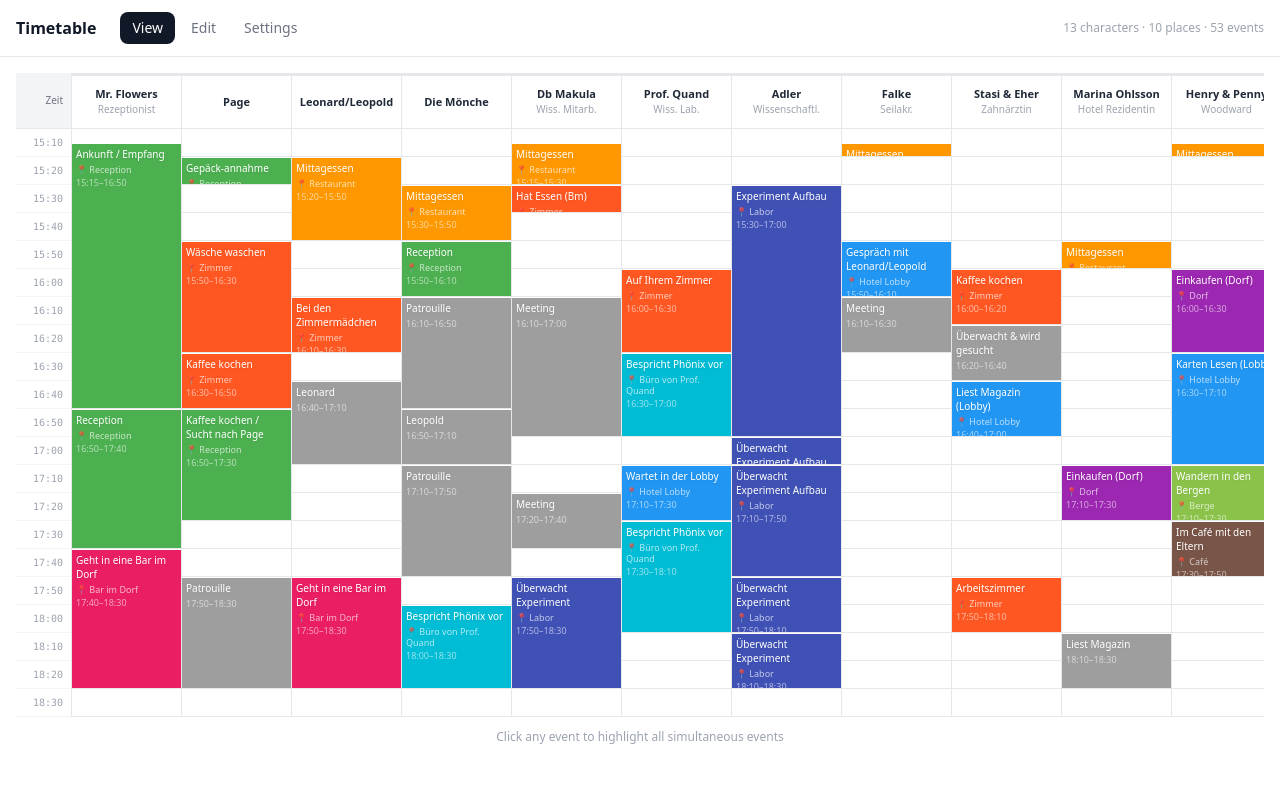
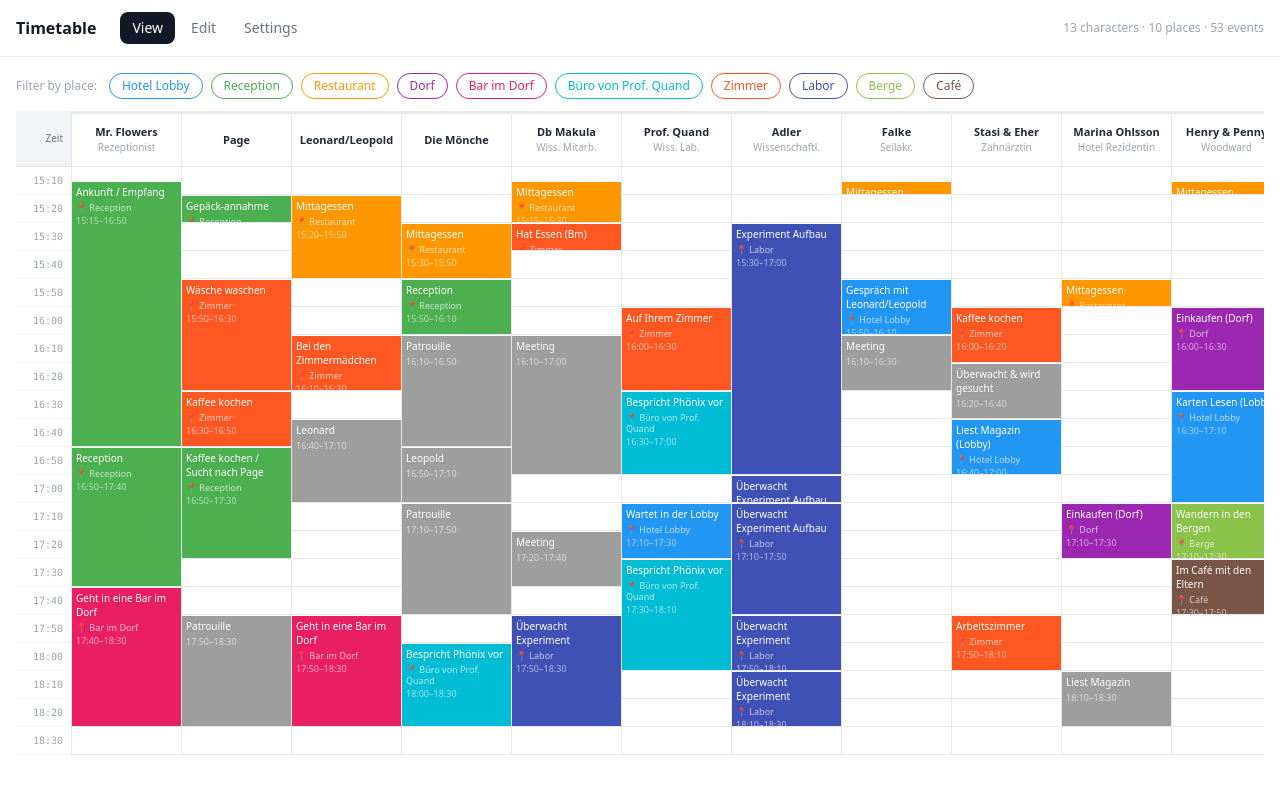
Before and after one commit to MichiGandi/RoleplayTimetable, a React (Vite) app: page / in a window 1280 px wide. Shown: the top 794 px of the page. Built offline with nearby package versions, Linux system fonts and the light colour scheme.

Commit message:
place filtering

```diff
--- a/src/components/TimetableView.tsx
+++ b/src/components/TimetableView.tsx
@@ -67,7 +67,7 @@ function clampDragSlot(
 }
 
 export default function TimetableView({ characters, events, places, isEditMode, onChange }: Props) {
-  const [activeTime, setActiveTime] = useState<string | null>(null)
+  const [activePlace, setActivePlace] = useState<string | null>(null)
   const [modal, setModal] = useState<ModalState | null>(null)
   const [drag, setDrag] = useState<DragState | null>(null)
   const dragRef = useRef<DragState | null>(null)
@@ -77,13 +77,12 @@ export default function TimetableView({ characters, events, places, isEditMode,
   const maxTime = allTimes.length ? allTimes.reduce((a, b) => timeToMinutes(a) > timeToMinutes(b) ? a : b) : '19:00'
   const slots = generateTimeSlots(minTime, maxTime)
 
-  // View mode highlight
-  const activeEvents = activeTime ? events.filter(e => isEventAtTime(e.startTime, e.endTime, activeTime)) : []
-  const highlightedEventIds = new Set(activeEvents.map(e => e.id))
-  const highlightedSlots = activeTime
-    ? new Set(slots.filter(slot => activeEvents.some(e => isEventAtTime(e.startTime, e.endTime, slot))))
-    : null
-  const isSlotHighlighted = (slot: string) => !activeTime || (highlightedSlots?.has(slot) ?? false)
+  // View mode highlight — by place
+  const highlightedEventIds = activePlace
+    ? new Set(events.filter(e => e.placeId === activePlace).map(e => e.id))
+    : new Set<string>()
+  const isEventHighlighted = (event: TimetableEvent) =>
+    !activePlace || highlightedEventIds.has(event.id)
 
   const isInDrag = (charId: string, slot: string): boolean => {
     if (!drag || drag.character.id !== charId) return false
@@ -134,8 +133,6 @@ export default function TimetableView({ characters, events, places, isEditMode,
     if (isEditMode) {
       e.stopPropagation()
       setModal({ character, event, prefillStart: event.startTime, prefillEnd: event.endTime })
-    } else {
-      setActiveTime(prev => prev === event.startTime ? null : event.startTime)
     }
   }, [isEditMode])
 
@@ -159,10 +156,31 @@ export default function TimetableView({ characters, events, places, isEditMode,
 
   return (
     <div className="overflow-x-auto">
-      {activeTime && !isEditMode && (
-        <div className="mb-3 px-4 py-2 bg-blue-50 border border-blue-200 rounded-lg text-sm text-blue-700 flex items-center justify-between">
-          <span>Showing all events active at <strong>{activeTime}</strong></span>
-          <button onClick={() => setActiveTime(null)} className="text-blue-500 hover:text-blue-700 font-medium ml-4">Clear ×</button>
+      {!isEditMode && places.length > 0 && (
+        <div className="mb-3 flex flex-wrap gap-2 items-center">
+          <span className="text-xs text-gray-400 mr-1">Filter by place:</span>
+          {places.map(place => (
+            <button
+              key={place.id}
+              onClick={() => setActivePlace(prev => prev === place.id ? null : place.id)}
+              className="flex items-center gap-1.5 px-3 py-1 rounded-full text-xs font-medium border transition-all"
+              style={{
+                backgroundColor: activePlace === place.id ? place.color : 'transparent',
+                borderColor: place.color,
+                color: activePlace === place.id ? 'white' : place.color,
+              }}
+            >
+              {place.name}
+            </button>
+          ))}
+          {activePlace && (
+            <button
+              onClick={() => setActivePlace(null)}
+              className="text-xs text-gray-400 hover:text-gray-600 px-2 py-1"
+            >
+              Clear ×
+            </button>
+          )}
         </div>
       )}
       {isEditMode && (
@@ -184,7 +202,7 @@ export default function TimetableView({ characters, events, places, isEditMode,
           {slots.map(slot => (
             <div
               key={slot}
-              className="border-b border-gray-100 flex items-center justify-end pr-2"
+              className="border-b border-gray-100 flex items-center justify-end pr-2 transition-opacity"
               style={{ height: ROW_H }}
             >
               <span className="text-[10px] font-mono text-gray-400">{slot}</span>
@@ -220,7 +238,6 @@ export default function TimetableView({ characters, events, places, isEditMode,
                 {/* Background grid — one div per slot for hover/drag */}
                 {slots.map((slot, slotIdx) => {
                   const inDrag = isInDrag(char.id, slot)
-                  const highlighted = isSlotHighlighted(slot)
                   // Is this slot occupied by an event?
                   const occupied = events.some(e => e.characterId === char.id && isEventAtTime(e.startTime, e.endTime, slot))
 
@@ -229,7 +246,7 @@ export default function TimetableView({ characters, events, places, isEditMode,
                       key={slot}
                       className={`absolute left-0 right-0 border-b transition-colors ${
                         isEditMode && !occupied ? 'cursor-ns-resize' : ''
-                      } ${highlighted ? '' : 'opacity-20'}`}
+                      }`}
                       style={{
                         top: slotIdx * ROW_H,
                         height: ROW_H,
@@ -251,7 +268,7 @@ export default function TimetableView({ characters, events, places, isEditMode,
                   const gridStart = timeToMinutes(slots[0])
                   const topPx = (startMin - gridStart) / SLOT_STEP * ROW_H
                   const heightPx = (endMin - startMin) / SLOT_STEP * ROW_H
-                  const isHighlighted = highlightedEventIds.has(event.id)
+
                   const place = placeById(event.placeId)
 
                   return (
@@ -263,11 +280,11 @@ export default function TimetableView({ characters, events, places, isEditMode,
                         top: topPx + 1,
                         height: heightPx - 2,
                         backgroundColor: eventColor(event),
-                        opacity: isEditMode ? 0.9 : 1,
+                        opacity: isEditMode ? 0.9 : (!activePlace || isEventHighlighted(event) ? 1 : 0.15),
                         zIndex: 10,
-                        outline: isHighlighted && activeTime ? `2px solid ${eventColor(event)}` : undefined,
+                        outline: activePlace && isEventHighlighted(event) ? `2px solid ${eventColor(event)}` : undefined,
                         outlineOffset: '-2px',
-                        filter: isHighlighted && activeTime ? 'brightness(1.1)' : undefined,
+                        filter: activePlace && isEventHighlighted(event) ? 'brightness(1.1)' : undefined,
                       }}
                     >
                       <span className="text-white text-[10px] font-medium drop-shadow-sm leading-snug block">
@@ -290,11 +307,7 @@ export default function TimetableView({ characters, events, places, isEditMode,
         })}
       </div>
 
-      {!activeTime && !isEditMode && (
-        <p className="text-xs text-gray-400 mt-3 text-center">
-          Click any event to highlight all simultaneous events
-        </p>
-      )}
+
 
       {modal && (
         <EventModal
```
